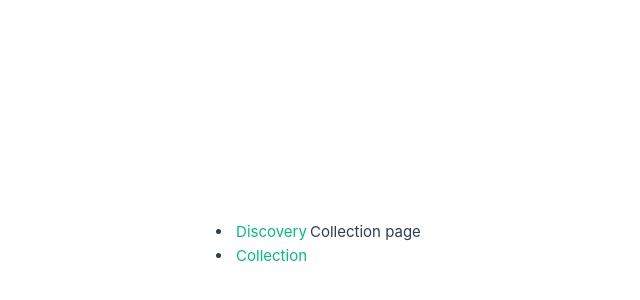
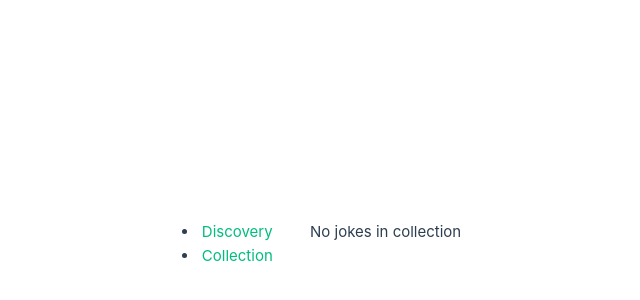
Before and after one commit to vagiakar/JokeCollection, a Vue app: page /collection in a window 1280 px wide. Shown: the part 156-456 px from the top of the page, without its empty margins (330-970 px from the left). Built offline with nearby package versions, Linux system fonts and the light colour scheme; the HTML template or start-up script is replaced by a standard one.

Commit message:
Show saved jokes in collection route

```diff
--- a/src/views/Collection.vue
+++ b/src/views/Collection.vue
@@ -1 +1,21 @@
-<template>Collection page</template>
+<script setup lang="ts">
+import { useCollectionStore } from '@/stores/useCollectionStore'
+
+const { jokeCollection } = useCollectionStore()
+</script>
+
+<template>
+  <div v-if="jokeCollection.length > 0">
+    <h2>Collection</h2>
+    <ul>
+      <li v-for="joke in jokeCollection" :key="joke.id">
+        <p><strong>Joke Type:</strong> {{ joke.type }}</p>
+        <h3>{{ joke.setup }}</h3>
+        <p>{{ joke.punchline }}</p>
+      </li>
+    </ul>
+  </div>
+  <div v-else>
+    <p>No jokes in collection</p>
+  </div>
+</template>
```
